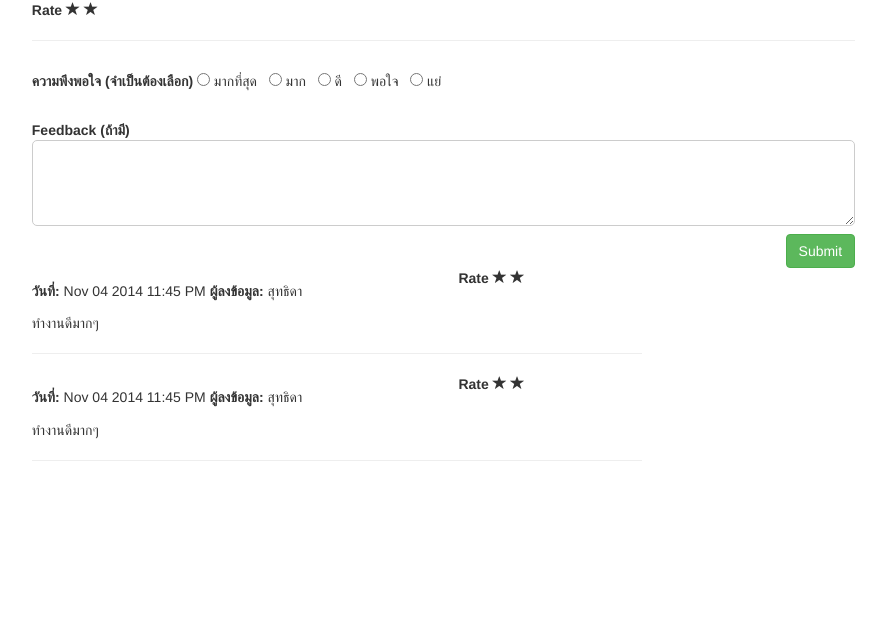
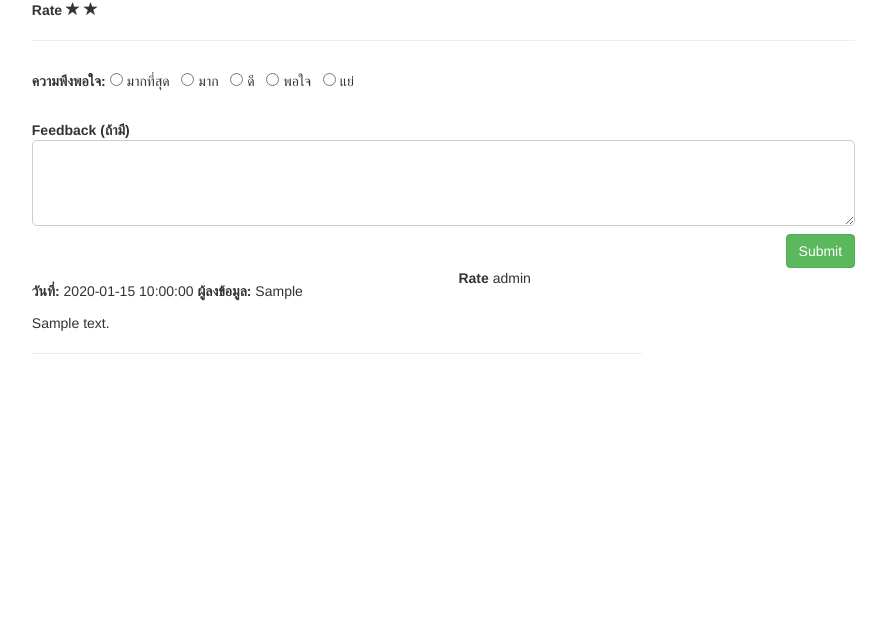
Before and after one commit to sutthidaAlizzabeth/PHP-Codeginiter-ISBook, a CodeIgniter app: page /isbook/index.php/co_contact/single_contact/1 in a window 1280 px wide. Shown: the part 919-1560 px from the top of the page, without its empty margins (188-1074 px from the left). After the commit the page ends 1273 px from the top, so only its background shows below. Run offline with CodeIgniter, Linux system fonts and the light colour scheme; tables that the repository leaves empty or names only in its code hold one stand-in row (values such as "Sample post"); some libraries are stand-ins or nearby versions.

Commit message:
no message

```diff
--- a/application/controllers/co_contact.php
+++ b/application/controllers/co_contact.php
@@ -36,6 +36,9 @@ class co_contact extends CI_Controller {
     public function single_contact($id){
         $this->load->model('mo_contact');
         $result['data'] = $this->mo_contact->searchById($id);
+
+        $this->load->model('mo_feedback');
+        $result['feedback'] = $this->mo_feedback->showFeedback($id);
         $this->load->view('contact_view', $result);
     }
 
--- /dev/null
+++ b/application/models/mo_feedback.php
@@ -0,0 +1,20 @@
+<?php
+/**
+* create by Sutthida (Alizzabeth)
+* this model is used for connect database, retrieve data and insert data
+*/
+
+class mo_feedback extends CI_Model{
+    public function showFeedback($id){
+        $condition = array('id_contact'=>$id);
+		$query = $this->db->get_where('feedback', $condition);
+		$result = $query->result();
+		return $result;
+    }
+
+    public function insert($data){
+        $this->db->insert('feedback', $data);
+    }
+}
+
+?>
--- a/application/views/contact_insert_1.php
+++ b/application/views/contact_insert_1.php
@@ -73,7 +73,7 @@
             </div>
             <!-- line8 -->
             <div class="col-md-8 line gap">
-                <input type="submit" class="btn btn-success" style="float:right;">
+                <input value="Next" type="submit" class="btn btn-success" style="float:right;">
             </div>
         </form>
     </div>
--- a/application/views/contact_view.php
+++ b/application/views/contact_view.php
@@ -82,10 +82,14 @@
         <hr/>
     </div>
     <!-- ./average rate -->
+
     <!-- feedback box -->
+    <form method="post" action="<?php echo base_url('index.php/co_feedback/insert') ?>">
+        <input type="hidden" name="id" value="<?php echo $data->id ?>">
+        <input type="hidden" name="user" value="sutthida">
         <div class="col-md-8 line">
             <div class="gap">
-            <b>ความพึงพอใจ (จำเป็นต้องเลือก)</b>
+                <b>ความพึงพอใจ: </b>
                 <input type="radio" name="level" value="5"> มากที่สุด &nbsp;
                 <input type="radio" name="level" value="4"> มาก &nbsp;
                 <input type="radio" name="level" value="3"> ดี &nbsp;
@@ -102,40 +106,35 @@
             </div>
             <br/>
         </div>
+    </form>
     <!-- ./feedback box -->
-    <!-- show feedback -->
+
+    <!-- show comment -->
+    <?php
+    if($feedback != null){
+        foreach ($feedback as $comment){
+    ?>
+
     <div class="col-md-4 line gap">
         <b>วันที่:</b>
-        <span>Nov 04 2014 11:45 PM </span>
+        <span><?php echo $comment->date_at ?> </span>
         <b>ผู้ลงข้อมูล: </b>
-        <span>สุทธิดา</span>
+        <span><?php echo $comment->user ?></span>
     </div>
     <div class="col-md-4">
         <b>Rate </b>
-        <span class="glyphicon glyphicon-star"></span>
-        <span class="glyphicon glyphicon-star"></span>
+        <span><?php echo $comment->level; ?></span>
     </div>
     <div class="col-md-6 line gap">
-        <span>ทำงานดีมากๆ</span>
+        <span><?php echo $comment->feedback_comment ?></span>
         <hr/>
     </div>
 
-    <div class="col-md-4 line gap">
-        <b>วันที่:</b>
-        <span>Nov 04 2014 11:45 PM </span>
-        <b>ผู้ลงข้อมูล: </b>
-        <span>สุทธิดา</span>
-    </div>
-    <div class="col-md-4">
-        <b>Rate </b>
-        <span class="glyphicon glyphicon-star"></span>
-        <span class="glyphicon glyphicon-star"></span>
-    </div>
-    <div class="col-md-6 line gap">
-        <span>ทำงานดีมากๆ</span>
-        <hr/>
-    </div>
-    <!-- ./show feedback -->
+    <?php
+        }
+    }
+    ?>
+    <!-- ./show comment -->
     <div class="col-md-8 footer"></div>
 </body>
 </html>
```
Also changed, not shown: application/controllers/co_feedback.php (added, +34 -0 lines). Lines whose indentation alone changed are shown as unchanged.
